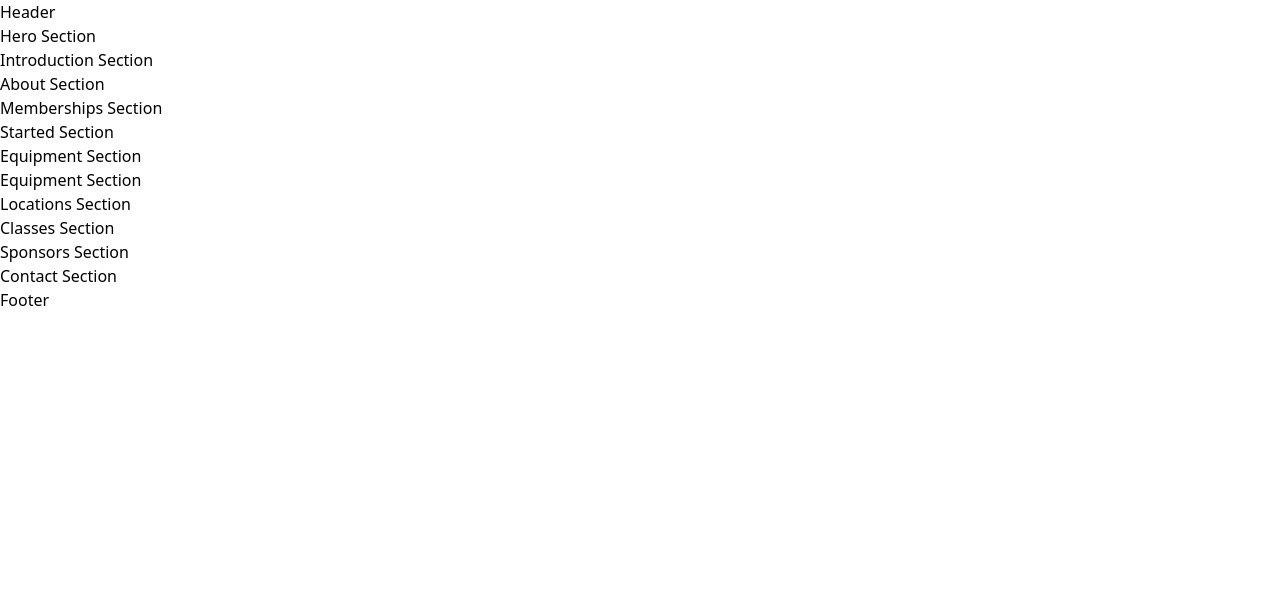
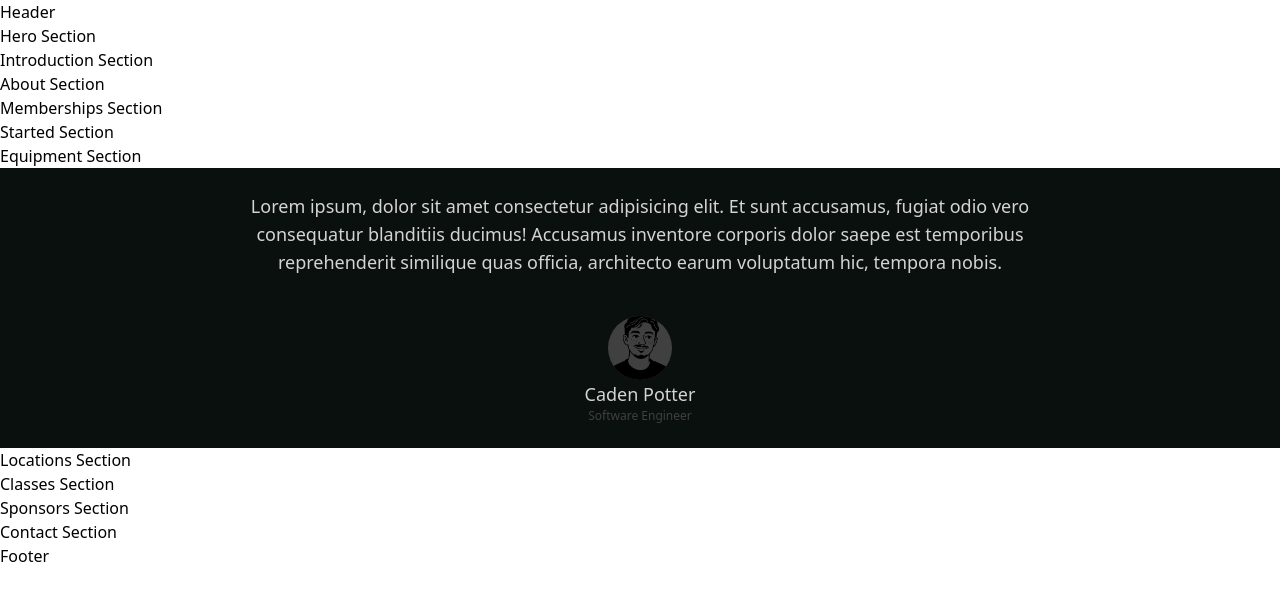
Before and after one commit to Underground-Barbell/UGBB-Website, a Next.js app: page / in a window 1280 px wide. Shown: the top 600 px of the page. Built offline with nearby package versions, Linux system fonts and the light colour scheme.

Commit message:
Quotes Section Html and styling complete

```diff
--- a/app/globals.css
+++ b/app/globals.css
@@ -1 +1,16 @@
 @import "tailwindcss";
+
+@theme{
+    --color-primary: #902923;
+    --color-primaryLight: #A22C29;
+    --color-secondary: #B9BAA3;
+    --color-secondaryLight: #d6d5c9;
+    --color-dark: #0a100d;
+
+    --bg: var(--color-dark);
+    --textLight: var(--color-neutral-200);
+    --textLightQuote: var(--color-neutral-300);
+    --textSlated: var(--color-neutral-700);
+
+    --h1: var(--color-primary);
+}
--- a/app/page.tsx
+++ b/app/page.tsx
@@ -4,11 +4,11 @@ import About from "@/app/sections/about";
 import Memberships from "@/app/sections/memberships";
 import Started from "@/app/sections/started";
 import Equipment from "@/app/sections/equipment";
-import Quotes from "@/app/sections/equipment";
 import Locations from "@/app/sections/locations";
 import Classes from "@/app/sections/classes";
 import Sponsors from "@/app/sections/sponsors";
 import Contact from "@/app/sections/contact";
+import Quotes from "./sections/quotes";
 
 export default function Home() {
   return (
@@ -43,6 +43,7 @@ export default function Home() {
         <div>
             <Sponsors />
         </div>
+
         <div>
             <Contact />
         </div>
--- a/app/sections/quotes.tsx
+++ b/app/sections/quotes.tsx
@@ -1,12 +1,33 @@
-'use client'
-import { useState } from 'react';
+"use client";
+import Image from "next/image";
 
-
-export default function Quotes(){
-
-    return (
-        <section id="Quotes">
-            <h1>Quotes Section</h1>
-        </section>
-    );
+export default function Quotes() {
+  return (
+    <section
+      id="Quotes"
+      className="min-h-fit bg-(--bg) w-vw px-10 py-6 text-(--textLightQuote) md:px-14"
+    >
+      <div className=" w-full space-y-10">
+        <p className="text-center text-lg lg:w-[70%] mx-auto">
+          Lorem ipsum, dolor sit amet consectetur adipisicing elit. Et sunt
+          accusamus, fugiat odio vero consequatur blanditiis ducimus! Accusamus
+          inventore corporis dolor saepe est temporibus reprehenderit similique
+          quas officia, architecto earum voluptatum hic, tempora nobis.
+        </p>
+        <div className="flex flex-col items-center ">
+          <span className="">
+            <Image
+              src="/images/vector-1770338785796-ce8842684f1d.avif"
+              alt="Quote"
+              width={100}
+              height={0}
+              className="rounded-full h-16 w-16 bg-neutral-700"
+            />
+          </span>
+          <h4 className="text-lg font-medium ">Caden Potter</h4>
+          <p className="text-(--textSlated) text-xs">Software Engineer</p>
+        </div>
+      </div>
+    </section>
+  );
 }
```
Also changed, not shown: public/images/gilang-yuda-alyahya-XBwYBCsIs-A-unsplash.jpg (added), public/images/vector-1770338785796-ce8842684f1d.avif (added).
